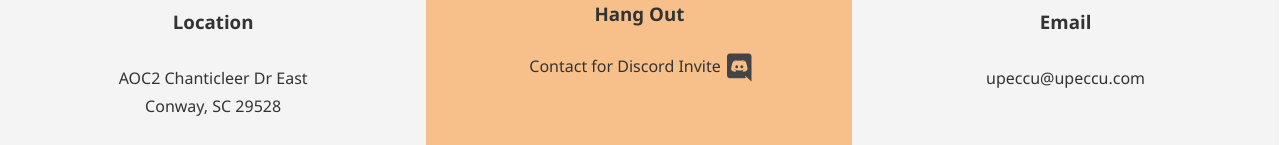
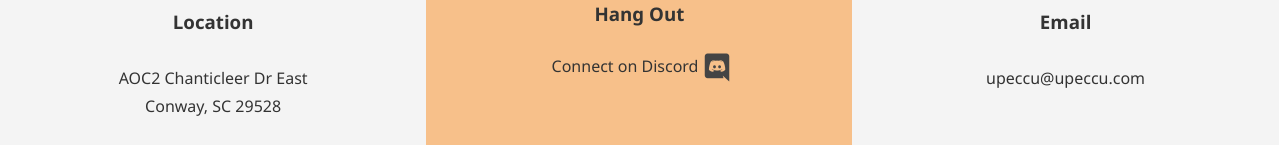
Before and after one commit to c-grigsby/upsilon-pi-epsilon, a plain HTML site: page frontend/index.html in a window 1280 px wide. Shown: the part 1217-1362 px from the top of the page. Drawn offline with Linux system fonts and the light colour scheme; some packages are replaced by stand-ins of ours.

Commit message:
feat(homePage): mod text content

```diff
--- a/frontend/index.html
+++ b/frontend/index.html
@@ -85,7 +85,7 @@
       <div class="box bg-primary">
         <a href="contact.html" class="fas fa-coffee fa-3x"></a>
         <h3>Hang Out</h3>
-        <a href="contact.html">Contact for Discord Invite</a>
+        <a href="contact.html">Connect on Discord</a>
         <a
           href="contact.html"
           class="fab fa-discord"
```
